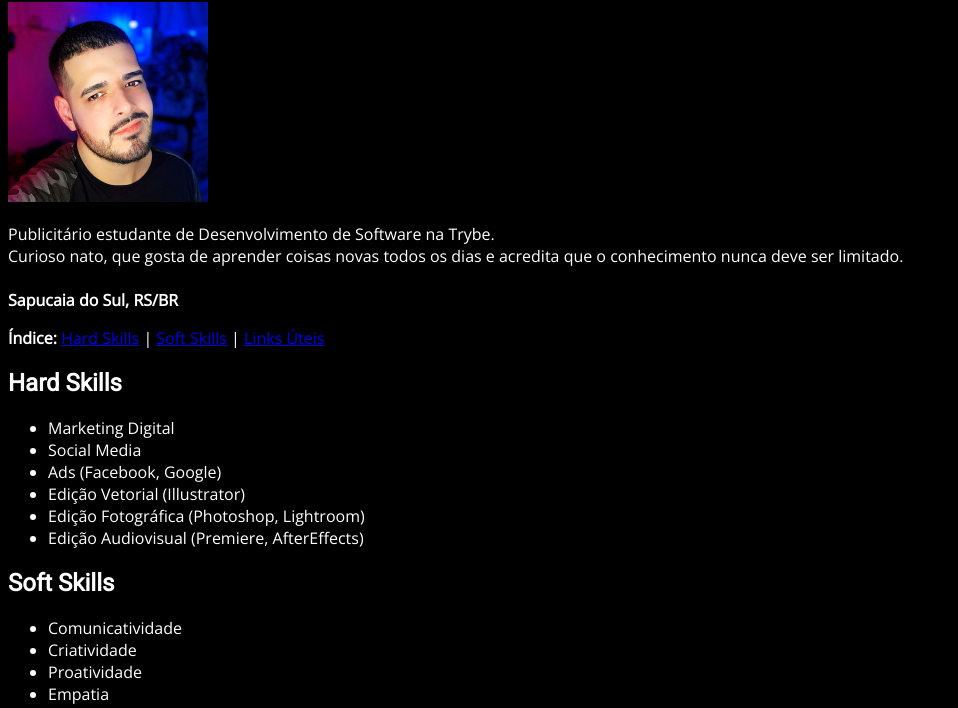
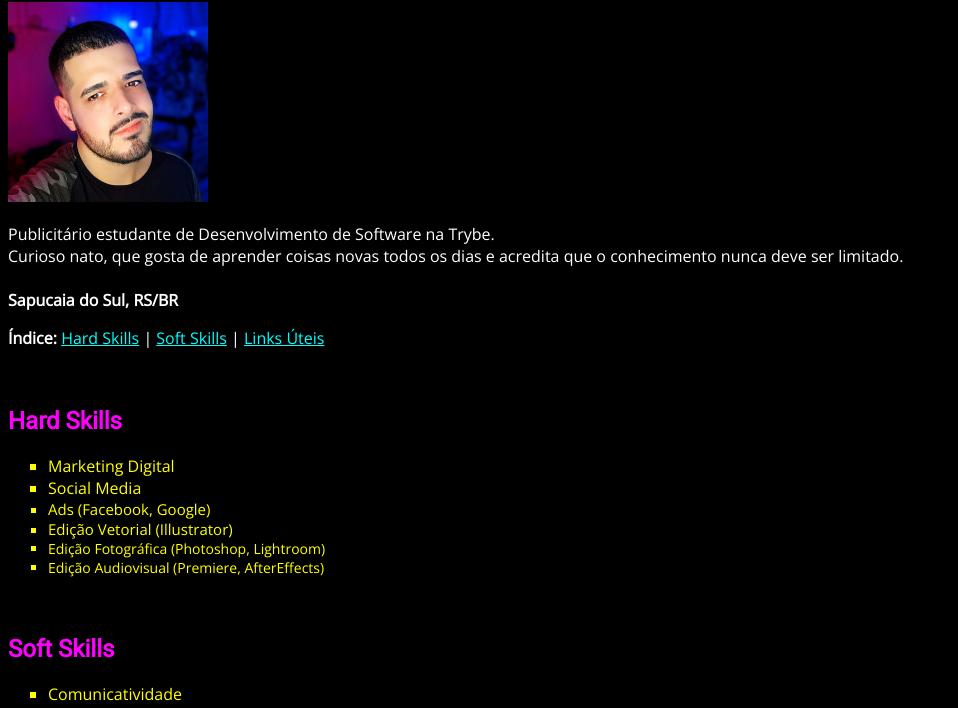
Before and after one commit to diogotrescastro/diogotrescastro.github.io, a plain HTML site: page index.html in a window 1280 px wide. Shown: the part 79-787 px from the top of the page, without its empty margins (0-958 px from the left). Drawn offline with nearby package versions, Linux system fonts and the light colour scheme.

Commit message:
Definido cores das fontes, e hierarquia de tamanhos

```diff
--- a/index.html
+++ b/index.html
@@ -18,6 +18,33 @@
             background-color: black;
         }
 
+        .subtitle {
+            color: magenta;
+        }
+
+        ul {
+            color: yellow;
+            list-style-type: square;
+        }
+
+        a:link, a:visited{
+            color: cyan;
+        }
+
+        a:hover {
+            color: gray;
+        }
+
+        .item-size-1{
+            font-size: 16px;
+        }
+        .item-size-2{
+            font-size: 15px;
+        }
+        .item-size-3{
+            font-size: 14px;
+        }
+
     </style>
 </head>
 <body>
@@ -30,25 +57,27 @@
         <strong>Sapucaia do Sul, RS/BR</strong>
     </p>
     <p><strong>Índice:  </strong><a href="#hard">Hard Skills</a> | <a href="#soft">Soft Skills</a> | <a href="#links">Links Úteis</a></p>
-    <h2 id="hard" class="title-font">Hard Skills</h2>
+    <br>
+    <h2 id="hard" class="title-font subtitle">Hard Skills</h2>
     <ul>
-        <li>Marketing Digital</li>
-        <li>Social Media</li>
-        <li>Ads (Facebook, Google)</li>
-        <li>Edição Vetorial (Illustrator)</li>
-        <li>Edição Fotográfica (Photoshop, Lightroom)</li>
-        <li>Edição Audiovisual (Premiere, AfterEffects)</li>
+        <li class="item-size-1">Marketing Digital</li>
+        <li class="item-size-1">Social Media</li>
+        <li class="item-size-2">Ads (Facebook, Google)</li>
+        <li class="item-size-2">Edição Vetorial (Illustrator)</li>
+        <li class="item-size-3">Edição Fotográfica (Photoshop, Lightroom)</li>
+        <li class="item-size-3">Edição Audiovisual (Premiere, AfterEffects)</li>
     </ul>
+    <br>
+    <h2 id="soft" class="title-font subtitle">Soft Skills</h2>
+    <ul>
+        <li class="item-size-1">Comunicatividade</li>
+        <li class="item-size-2">Empatia</li>
+        <li class="item-size-3">Criatividade</li>
+        <li class="item-size-3">Proatividade</li>
 
-    <h2 id="soft" class="title-font">Soft Skills</h2>
-    <ul>
-        <li>Comunicatividade</li>
-        <li>Criatividade</li>
-        <li>Proatividade</li>
-        <li>Empatia</li>
     </ul>
-
-    <h2 id="links" class="title-font">Links Úteis</h2>
+    <br>
+    <h2 id="links" class="title-font subtitle">Links Úteis</h2>
     <Ul>
         <li><a href="#diogo">Esse sou eu</a></li>
         <li><a href="https://www.techtudo.com.br/" target="_blank">O meu blog favorito</a></li>
```
